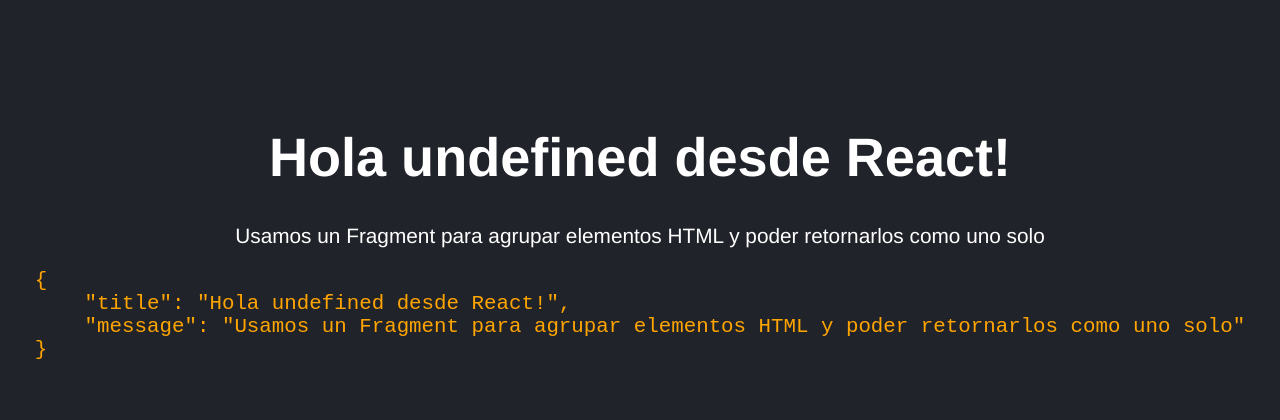
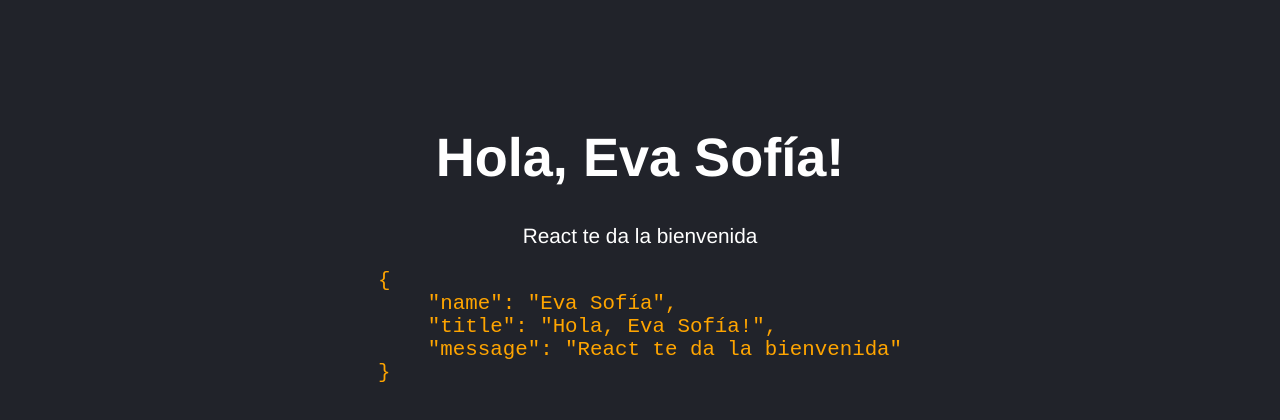
Before and after one commit to jcarlosj/React-Fundamentals-Counter-U-FH, a React (Create React App) app: page / in a window 1280 px wide. Shown: the top 420 px of the page. Built offline with nearby package versions, Linux system fonts and the light colour scheme.

Commit message:
[+] AppComponent: Forzar el paso de multiples Props de tipo string obligatorio a un componente usando PropTypes

```diff
--- a/src/App.js
+++ b/src/App.js
@@ -2,12 +2,12 @@
 import PropTypes from 'prop-types'
 
 /** Functional Component */
-const App = ({ name }) => {
+const App = ({ name, message }) => {
 
     const data = {
         name,
-        title: `Hola ${ name } desde React!`,
-        message: 'Usamos un Fragment para agrupar elementos HTML y poder retornarlos como uno solo'
+        title: `Hola, ${ name }!`,
+        message
     };
 
     console.log( name );
@@ -22,7 +22,8 @@
 }
 
 App.propTypes = {
-    name: PropTypes.string.isRequired
+    name: PropTypes.string.isRequired,
+    message: PropTypes.string.isRequired
 }
 
 export default App;
--- a/src/index.js
+++ b/src/index.js
@@ -7,6 +7,6 @@
 
 const divRoot = document.querySelector( '#root' );
 
-ReactDOM.render( <App />, divRoot );     //  ReactDOM: Inserta el elemento dentro del elemento referenciado en el DOM
+ReactDOM.render( <App name={ 'Eva Sofía' } message={ 'React te da la bienvenida' } />, divRoot );     //  ReactDOM: Inserta el elemento dentro del elemento referenciado en el DOM
                                         //            Además permite crear a partir de aqui el árbol de componentes de la aplicacion
                                         //            permitiendo que puedan comunicarse unos con los otros
```
